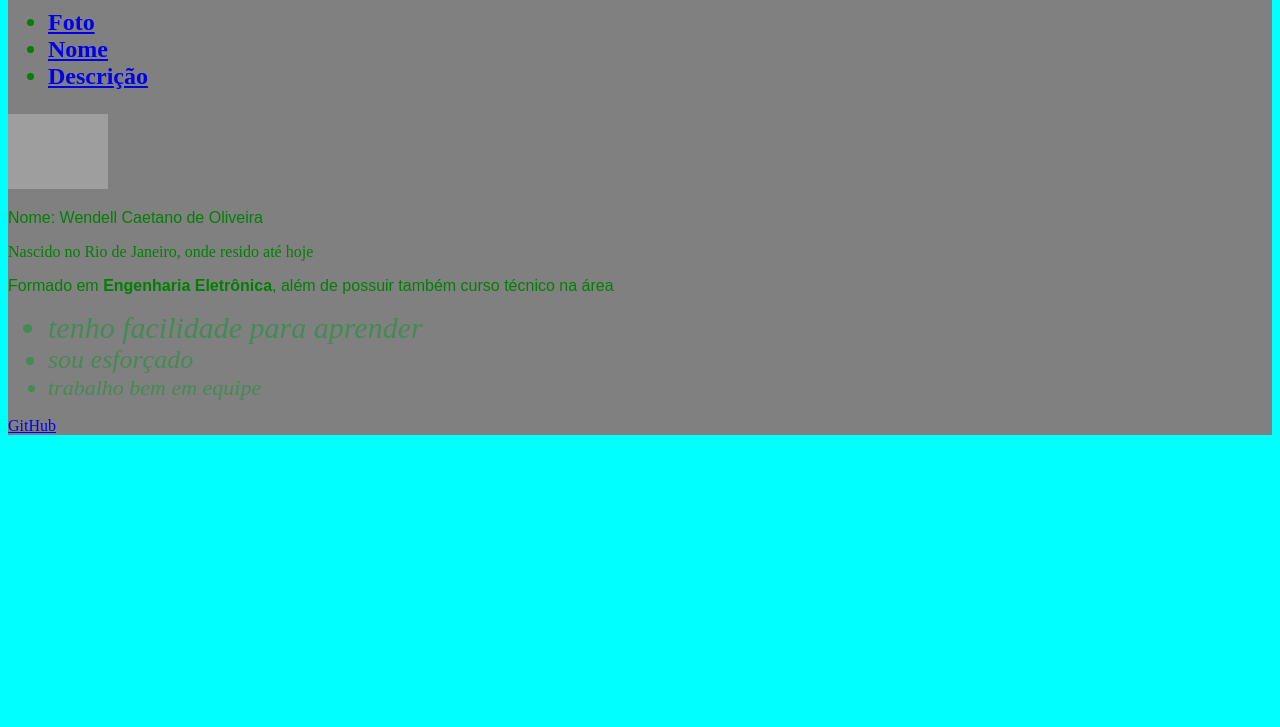
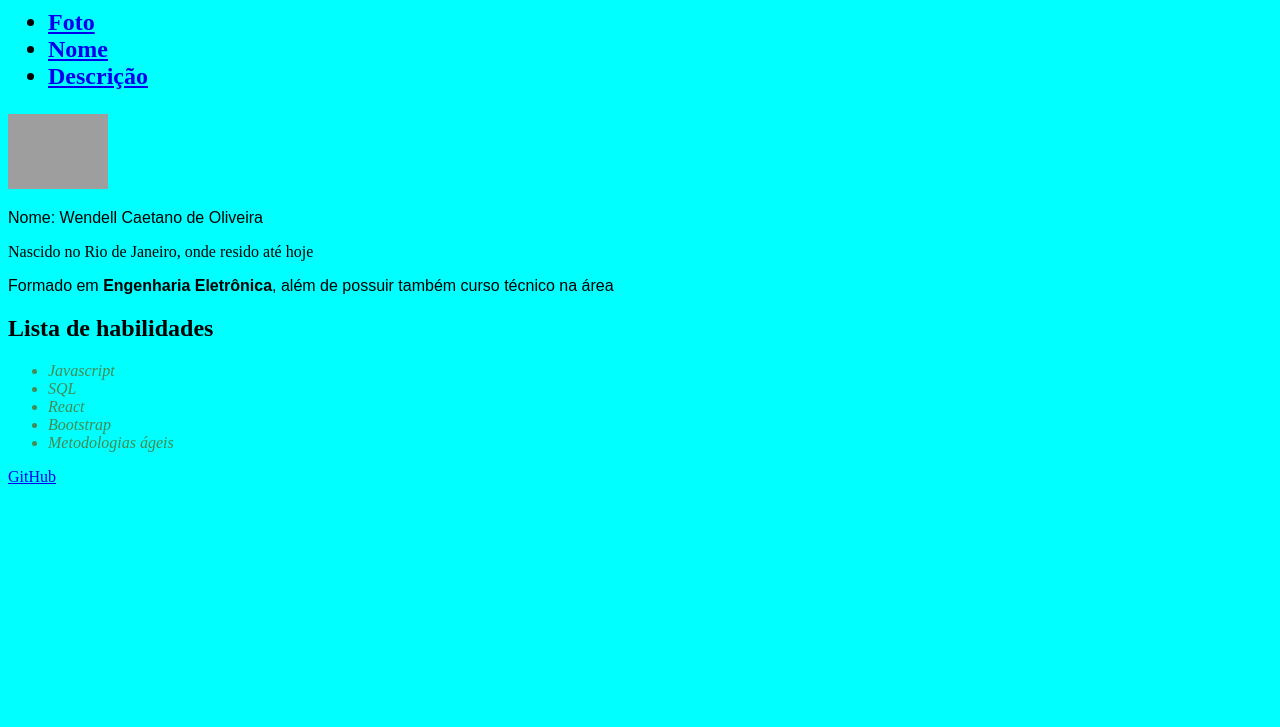
Before and after one commit to wendellrj/wendellrj.github.io, a plain HTML site: page index.html in a window 1280 px wide. Shown: the part 73-800 px from the top of the page. Drawn offline with Linux system fonts and the light colour scheme; grey boxes are pictures that could not be loaded.

Commit message:
atualiza1

```diff
--- a/index.html
+++ b/index.html
@@ -3,28 +3,13 @@
 
 <head>
   <meta charset="UTF-8">
+  <meta name="viewport" content="width=device-width, initial-scale=1.0">
   <title>Portfólio</title>
-  <style>
-    body {
-      background-color: aqua;
-    }
-    .nome, .descricao {
-      font-family: Arial, Helvetica, sans-serif;
-    }
-     em {
-      color: rgb(67, 138, 83);
-     }
-     .descricao1 {font-size: 30px;}
-     .descricao2 {font-size: 26px;}
-     .descricao3 {font-size: 22px;}
-
-
-  </style>
+  <link rel="stylesheet" href="style.css">
 </head>
 
 <body>
-
-  <div style="background-color: gray;color: green;">
+  <div>
     <h1>Portfólio</h1>
     <h2>
       <ul>
@@ -37,15 +22,19 @@
     <p class="nome">Nome: Wendell Caetano de Oliveira </p>
     <p>Nascido no Rio de Janeiro, onde resido até hoje</p>
     <p class="descricao">Formado em <strong>Engenharia Eletrônica</strong>, além de possuir também curso técnico na área</p>
+
+    <h2>Lista de habilidades</h2>
     <ul>
       <em>
-      <li class="descricao1">tenho facilidade para aprender</li>
-      <li class="descricao2">sou esforçado</li>
-      <li class="descricao3">trabalho bem em equipe</li>
+        <li class="javascript">Javascript</li>
+        <li class="sql">SQL</li>
+        <li class="react">React</li>
+        <li class="bootstrap">Bootstrap</li>
+        <li class="metoAgil">Metodologias ágeis</li>
       </em>
     </ul>
 
-    <a href="https://github.com/wendellrj/wendellrj.github.io" target="_blank" rel="noopener noreferrer">GitHub</a>
+    <a href="https://github.com/wendellrj/wendellrj.github.io" target="_blank">GitHub</a>
 
 
   </div>
--- /dev/null
+++ b/style.css
@@ -0,0 +1,12 @@
+body {
+    background-color: aqua;
+  }
+  .nome, .descricao {
+    font-family: Arial, Helvetica, sans-serif;
+  }
+   em {
+    color: rgb(67, 138, 83);
+   }
+   .descricao1 {font-size: 30px;}
+   .descricao2 {font-size: 26px;}
+   .descricao3 {font-size: 22px;}
```
